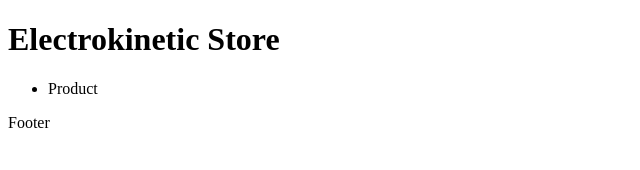
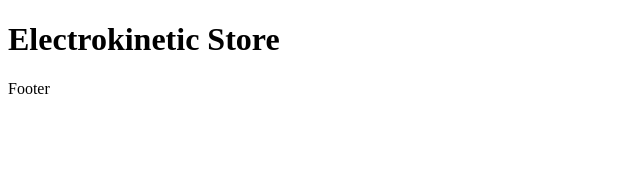
Before and after one commit to AlexxBelous/e-store, a React (Vite) app: page / in a window 1280 px wide. Shown: the top 170 px of the page, without its empty margins (0-640 px from the left). Built offline with nearby package versions, Linux system fonts and the light colour scheme.

Commit message:
On topic: 	4.5 How JSX Works

```diff
--- a/src/App.jsx
+++ b/src/App.jsx
@@ -72,7 +72,7 @@ function Catalog() {
 }
 
 function Product() {
-    return <li>Product</li>
+    return
 }
 
 function Footer() {
```
